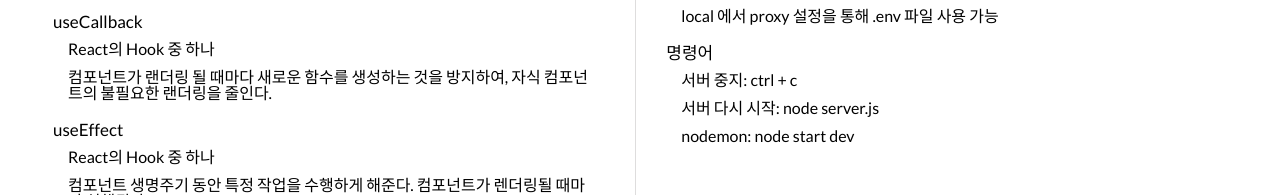
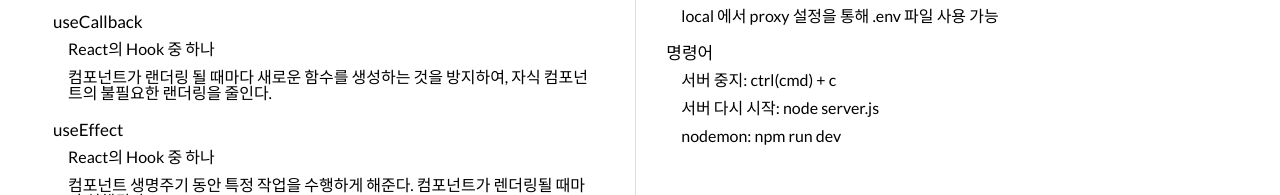
Before and after one commit to juyeong-yun/weather-app, a React (Create React App) app in the folder weather-app/: page /weather-app/study-note in a window 1280 px wide. Shown: the part 201-396 px from the top of the page. Built offline with nearby package versions, Linux system fonts and the light colour scheme.

Commit message:
update / 노트 틀린 부분 수정

```diff
--- a/weather-app/src/pages/Note.js
+++ b/weather-app/src/pages/Note.js
@@ -64,9 +64,9 @@ const Note = () => {
                         </li>
                         <li> 명령어
                             <ol>
-                                <li>서버 중지: <code>ctrl + c</code></li>
+                                <li>서버 중지: <code>ctrl(cmd) + c</code></li>
                                 <li>서버 다시 시작: <code>node server.js</code></li>
-                                <li>nodemon: <code>node start dev</code></li>
+                                <li>nodemon: <code>npm run dev</code></li>
                             </ol>
                         </li>
                     </ul>
```
